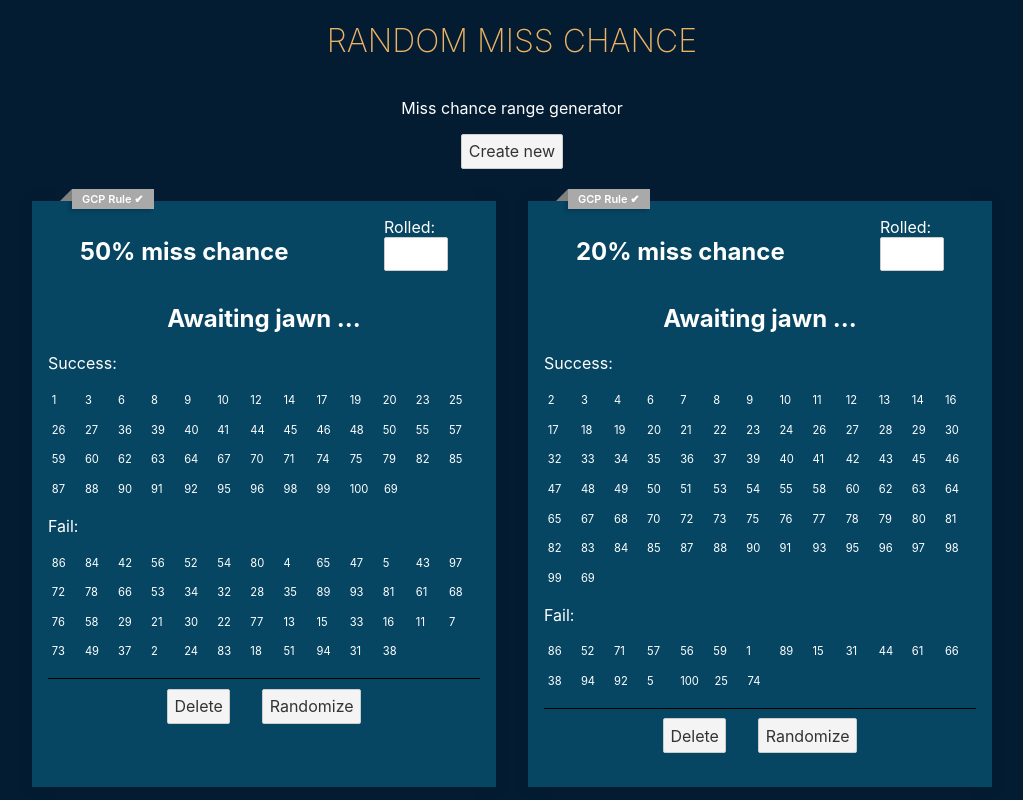
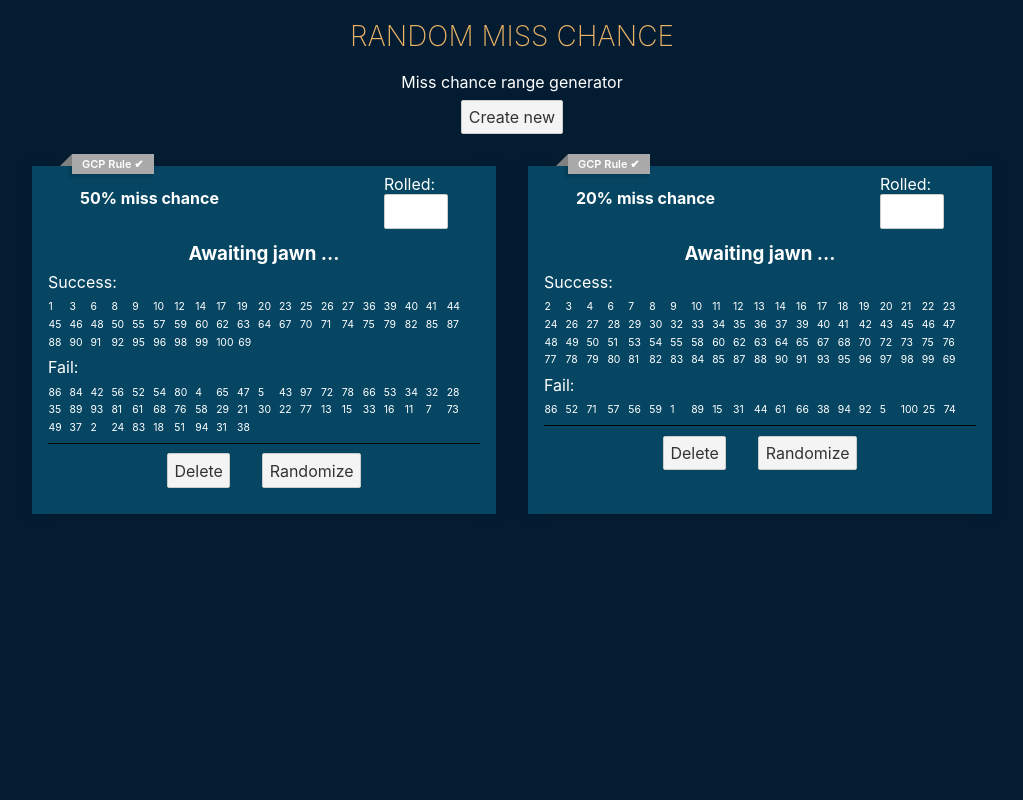
Before and after one commit to oskogstad/random-miss-chance-range, a Svelte app: page / in a window 1280 px wide. Shown: the whole page, without its empty margins (128-1151 px from the left). Built offline with nearby package versions, Linux system fonts and the light colour scheme.

Commit message:
Make everything a bit smaller

```diff
--- a/src/App.svelte
+++ b/src/App.svelte
@@ -55,12 +55,15 @@
 
 	main > p {
 		color: var(--light-3);
+		padding:0;
+		margin:0;
+		margin-bottom: 0.5em;
 	}
 
 	h1 {
 		color: var(--light-1);
 		text-transform: uppercase;
-		font-size: 2em;
+		font-size: 1.75em;
 		font-weight: 200;
 	}
 
--- a/src/MissChance.svelte
+++ b/src/MissChance.svelte
@@ -66,12 +66,12 @@
     {/if}
     <div class='miss-chance-content'>
         <div class='name-check-wrapper'>
-            <h1>{name}</h1>
+            <h2>{name}</h2>
             <label class="check-wrapper">Rolled:
                 <input on:keyup={onRollInput} class="check-input" type="text" bind:value={rolledNumberInput} />
             </label>
         </div>
-        <h2 class='roll-result'>{rollResultText}</h2>
+        <h3 class='roll-result'>{rollResultText}</h3>
 
         <label for='success-numbers'>Success:</label>
         <ul id='success-numbers'>
@@ -98,6 +98,9 @@
 </div>
 
 <style>
+    h2 {
+        font-size: 1em;
+    }
     ul {
         list-style-type: none;
         margin: 0;
@@ -105,29 +108,26 @@
 
         display: flex;
         flex-wrap: wrap;
-        gap: 0.5em;
+        gap: 0.23em;
     }
 
     li {
-        font-size: 0.7em;
-        padding: 0.25em;
+        font-size: 0.65em;
+        padding: 0.05em;
         min-width: 1.5625em;
-        border: 1px solid transparent;
     }
 
     .marked-li-success {
-        border: 1px solid green;
         background-color: green;
     }
 
     .marked-li-fail {
-        border: 1px solid red;
         background-color: red;
     }
 
     .roll-result {
         margin:0 auto;
-        line-height: 1.5em;
+        line-height: 1em;
     }
 
     .check-wrapper {
@@ -156,14 +156,14 @@
     .miss-chance-content {
         display: flex;
         flex-direction: column;
-        gap: 1em;
+        gap: 0.5em;
     }
 
     .miss-chance {
         background-color: var(--medium-1);
         color: var(--light-3);
         position: relative;
-        padding: 1em;
+        padding: 0.5em 1em;
         max-width: 27em;
         width: 80%;
         box-shadow: 0 0 15px rgba(0,0,0,.1);
```
